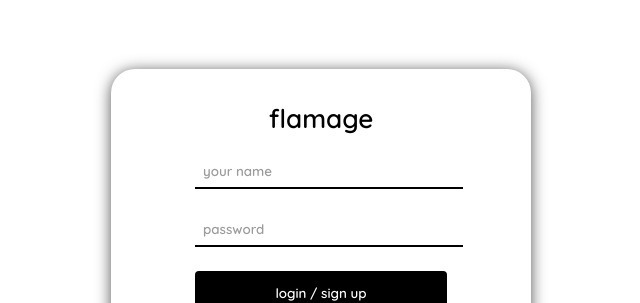
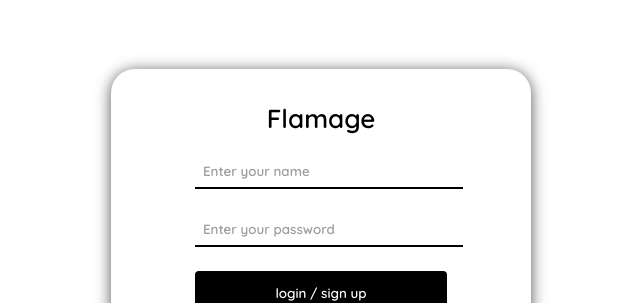
Before and after one commit to riwage/bestflamage, a Next.js app: page / in a window 1280 px wide. Shown: the part 187-490 px from the top of the page, without its empty margins (289-929 px from the left). Built offline with nearby package versions, Linux system fonts and the light colour scheme.

Commit message:
Update index.js

```diff
--- a/pages/index.js
+++ b/pages/index.js
@@ -28,11 +28,11 @@ export default function Auth() {
     <div className="background">
       <div className='auth-container'>
         <form className="auth-form" onSubmit={(e) => onSubmit(e)}>
-          <div className="auth-title">flamage</div>
+          <div className="auth-title">Flamage</div>
 
           <div className='input-container'>
             <input
-              placeholder="your name"
+              placeholder="Enter your name"
               className='text-input'
               onChange={e => setUsername(e.target.value)}
             />
@@ -41,7 +41,7 @@ export default function Auth() {
           <div className='input-container'>
             <input
               type='password'
-              placeholder="password"
+              placeholder="Enter your password"
               className='text-input'
               onChange={e => setSecret(e.target.value)}
             />
```
